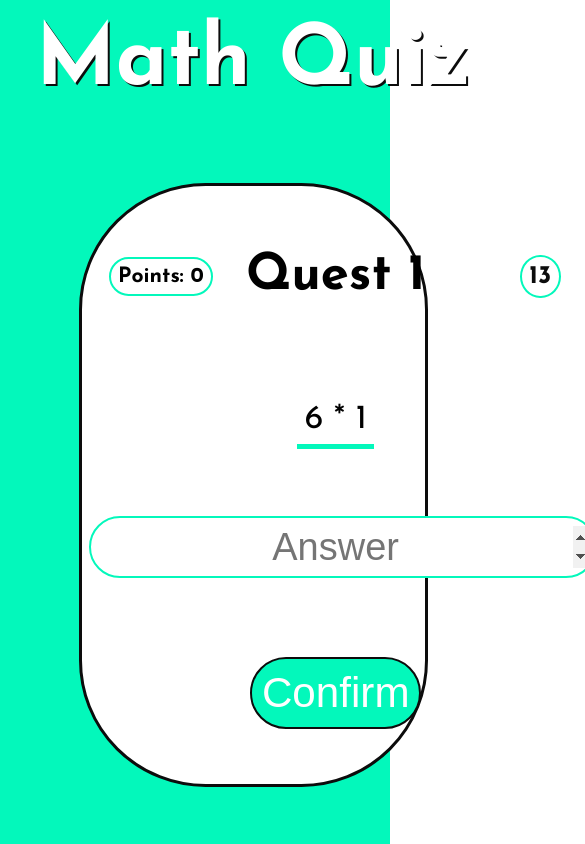
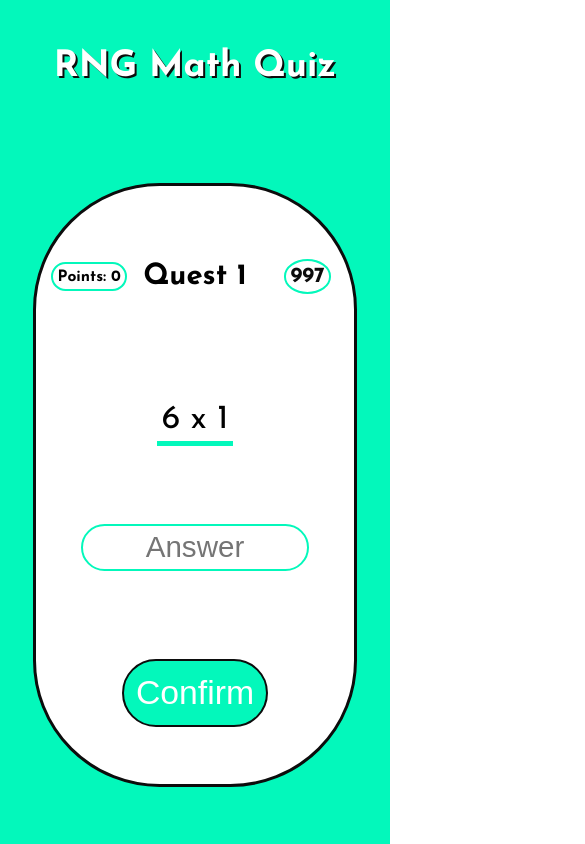
Before and after one commit to Thauan-Rafael/Quiz, a React (Vite) app: page / in a window 390 px wide. Both pictures are taken after a click on the button "Start Quiz". Shown: the whole page, 585 px wide, since content can reach past the window. Built offline with nearby package versions, Linux system fonts and the light colour scheme.

Commit message:
Adding mobile versions

```diff
--- a/index.html
+++ b/index.html
@@ -2,12 +2,11 @@
 <html lang="en">
   <head>
     <meta charset="UTF-8" />
-    <link rel="icon" type="image/svg+xml" href="/vite.svg" />
     <link rel="preconnect" href="https://fonts.googleapis.com">
     <link rel="preconnect" href="https://fonts.gstatic.com" crossorigin>
     <link href="https://fonts.googleapis.com/css2?family=Josefin+Sans:ital,wght@0,100..700;1,100..700&display=swap" rel="stylesheet">
     <meta name="viewport" content="width=device-width, initial-scale=1.0" />
-    <title>Hello World!</title>
+    <title>RNG Math Quiz</title>
   </head>
   <body>
     <div id="root"></div>
--- a/src/components/Home.jsx
+++ b/src/components/Home.jsx
@@ -8,7 +8,7 @@ function Home(props){
     return(
         <>
             <div id="homeContent">
-                <h2 id="homeTitle">Welcome to the Game !</h2>
+                <h2 id="homeTitle">Welcome to the Game</h2>
                 <li>Infinite questions</li>
                 <li>Random generated numbers</li>
                 <li>15 seconds to guess</li>
--- a/src/components/Quest.jsx
+++ b/src/components/Quest.jsx
@@ -2,7 +2,7 @@ import React from 'react'
 import {toast} from 'react-toastify'
 function Quest(props){
     const [questNumber,setQuestNumber] = React.useState(1);
-    const [timer, setTimer] = React.useState(15)
+    const [timer, setTimer] = React.useState(999)
     const [quest, setQuest] = React.useState('')
     React.useEffect(() => {
         setQuest(generateQuest());
@@ -15,7 +15,7 @@ function Quest(props){
         }
         else{
             props.openHome()
-            toast(`Time ended! Points: ${questNumber-1}`, {position: "bottom-right",autoClose: 5000,hideProgressBar: true,
+            toast(`Answer: ${eval(quest).toFixed(2)}, Points: ${questNumber-1}`, {position: "bottom-right",autoClose: 5000,hideProgressBar: true,
                 closeOnClick: true,pauseOnHover: true,theme: "light",closeButton:false,
             });
         }
@@ -42,6 +42,7 @@ function Quest(props){
         }
         return `${questItens.join(' ')}`;
     }
+    const formatQuest = (mathQuest) => {return mathQuest.replace('*','x')}
     function enterValues(){
         if(document.getElementById('userInput').value != undefined && eval(quest)!=undefined){
             let answer = parseFloat(document.getElementById('userInput').value).toFixed(2)
@@ -74,7 +75,7 @@ function Quest(props){
                     <h2>Quest {questNumber}</h2>
                     <h3 id='questTimer'>{formatTime(timer)}</h3>
                 </header>
-                <div id='mathQuest'>{quest}</div>
+                <div id='mathQuest'>{formatQuest(quest)}</div>
                 <input id='userInput' placeholder='Answer' type='number' autoFocus={true}></input>
                 <button id='confirmButton' onClick={enterValues}>Confirm</button>
             </div>
--- a/src/components/Quiz.jsx
+++ b/src/components/Quiz.jsx
@@ -8,7 +8,7 @@ function Quiz(){
     function openHome(){setContent(<Home openQuests={openQuests}/>)}
     return(
         <>
-            <h1 id='quizTitle'>Math Quiz</h1>
+            <h1 id='quizTitle'>RNG Math Quiz</h1>
             <div id='quizQuest'>
                 <div id='quizContent'>{content}</div>
             </div>
--- a/src/index.css
+++ b/src/index.css
@@ -13,12 +13,13 @@ body{
     background-color: #03f8bb;
     justify-items: center;
     padding: 1%;
+    align-items: center;
 }
 #quizTitle{
     color: #ffffff;
     text-shadow: 2px 2px #0c0c0c;
-    font-size: 10vh;
-    margin: 2vh auto auto auto;
+    font-size: 8.5vh;
+    margin: auto;
 }
 #quizQuest{
     margin: auto;
@@ -108,6 +109,9 @@ body{
     padding: 1.5%;
     outline: none;
 }
+input::-webkit-outer-spin-button,input::-webkit-inner-spin-button{
+    -webkit-appearance: none;
+}
 #confirmButton{
     background-color: #03f8bb;
     border-radius: 15vh;
@@ -121,12 +125,74 @@ body{
 #confirmButton:hover,#confirmButton:focus{
     transform: scale(1.2);
 }
+.Toastify__toast-container{
+    width: auto;
+}
 .Toastify__toast{
     color: #ffffff;
     border: 3px solid #0c0c0c;
     border-radius: 10vh;
-    background-color: #03f8bb;
+    background-color: #e60e0e;
     text-align: center;
-    font-size: 3vh;
     font-weight: bolder;
 }
+@media (max-width:576px) and (orientation:portrait){
+    #quizTitle{
+        font-size: 4.3vh;
+    }
+    #quizQuest{
+        width: 85%;
+        padding: 2%;
+    }
+    #homeTitle{
+        font-size: 3.4vh;
+    }
+    #quizQuest li{
+        font-size: 3vh;
+    }
+    #playButton{
+        font-size: 3.6vh;
+        padding: 3%;
+    }
+    #questHeader h2{
+        font-size: 7.5vw;
+    }
+    #points{
+        font-size: 4vw;
+        margin-left: 2vw;
+    }
+    #questTimer{
+        font-size: 5.5vw;
+        margin-right: 4vw;
+    }
+    #mathQuest{
+        font-size: 4vh;
+    }
+    #userInput{
+        font-size: 3.5vh;
+        width: 75%;
+    }
+    #confirmButton{
+        font-size: 4vh;
+        padding: 4%;
+    }
+}
+@media (min-width:577px) and (max-width:1024px) and (orientation:portrait){
+    #quizTitle{
+        font-size: 6.5vh;
+    }
+    #quizQuest{
+        width: 80%;
+        padding: 4%;
+    }
+    #homeTitle{
+        font-size: 4.3vh;
+    }
+    #quizQuest li{
+        font-size: 3.5vh;
+    }
+    #playButton{
+        font-size: 4vh;
+        padding: 3%;
+    }
+}
```
